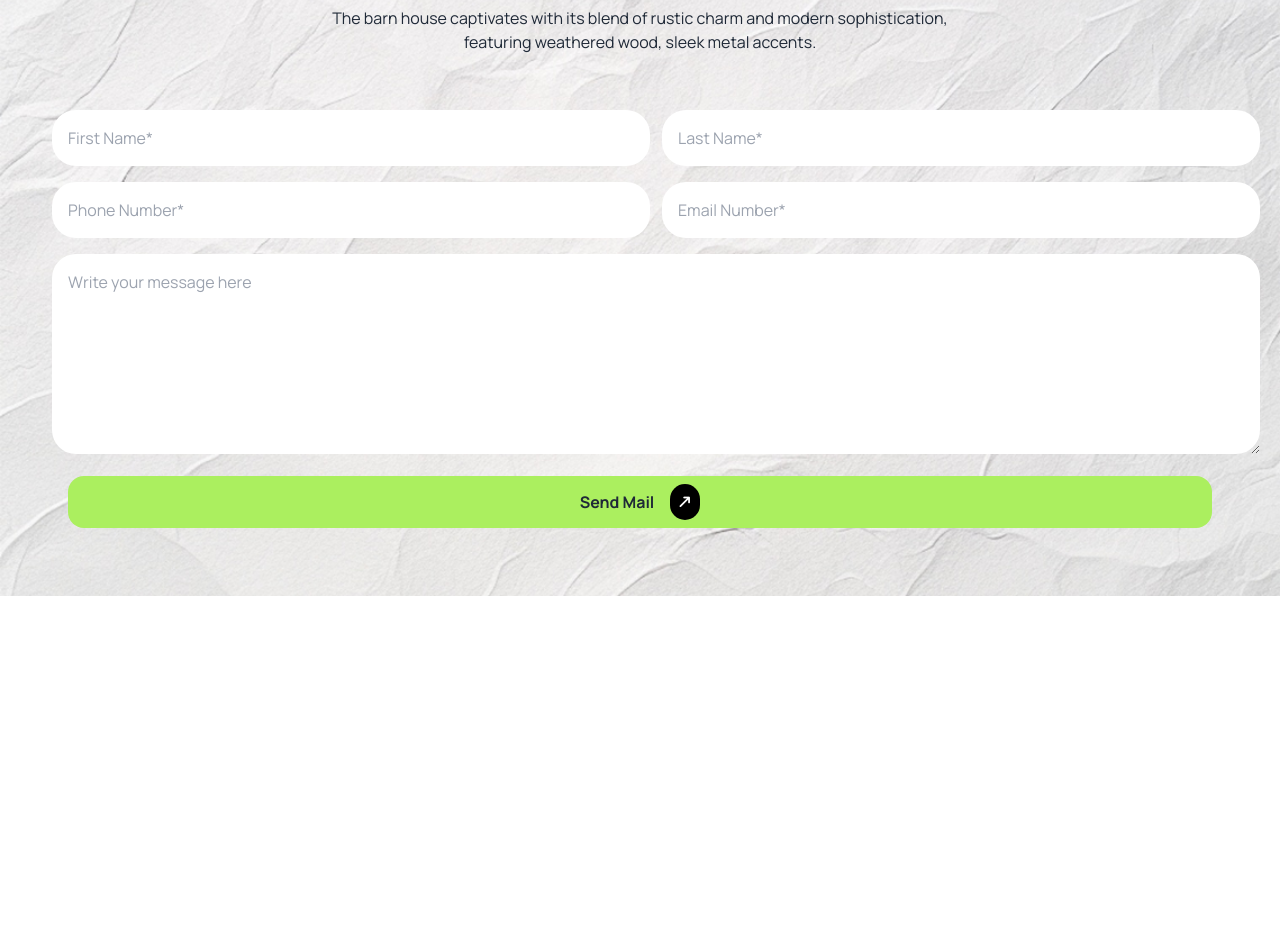
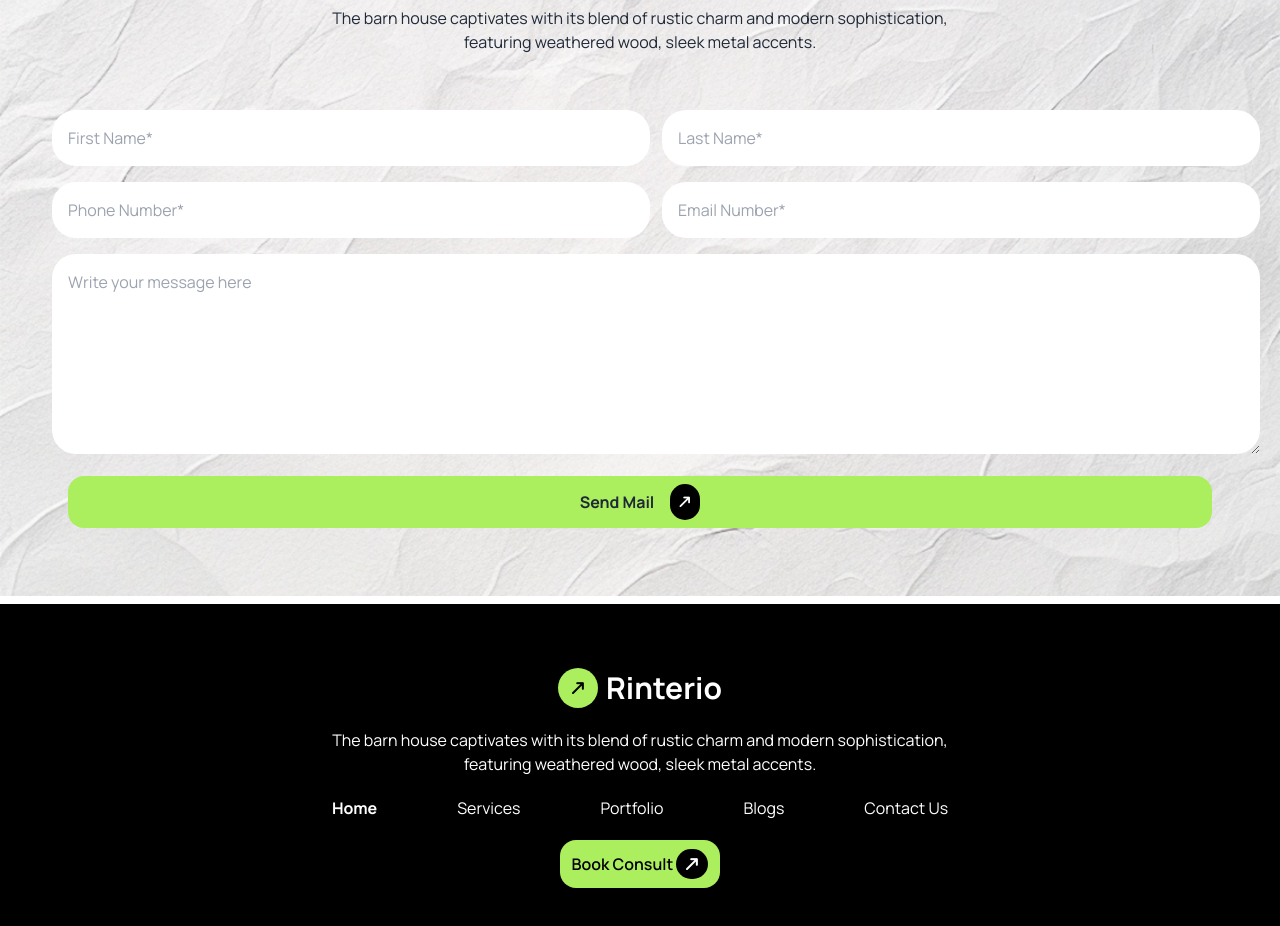
Before and after one commit to rimanroni/Rinterio, a plain HTML site: page index.html in a window 1280 px wide. Shown: the part 3868-4794 px from the top of the page. Before the commit the page ends 4464 px from the top, so only its background shows below. Drawn offline with nearby package versions, Linux system fonts and the light colour scheme.

Commit message:
Footer section Added And End Projects

```diff
--- a/index.html
+++ b/index.html
@@ -312,8 +312,28 @@
             </section>
       </main>
       <!-- footer  -->
-       <footer>
+       <footer class="bg-black py-12 mt-2 text-white">
+              <div class="container">
+                <nav class="container py-4 px-4 flex flex-col gap-y-5 items-center justify-between ">
+                    <div class="flex items-center gap-x-2">
+                      <button class="btns text-black  w-[40px] h-[30px ] p-2 rounded-full"><i class="fa-solid -rotate-45 fa-arrow-right-long"></i></button>
+                      <h1 class="text-xl font-bold md:text-3xl">Rinterio</h1>
 
+                    </div>
+                    <p class="text-center">The barn house captivates with its blend of rustic charm and modern sophistication, <br> featuring weathered wood, sleek metal accents.</p>
+                    <ul class="flex lg:flex-row flex-col gap-y-4  lg:gap-x-20">
+                     <li class="font-bold">Home</li>
+                     <li>Services</li>
+                     <li>Portfolio</li>
+                     <li>Blogs</li>
+                     <li>Contact Us</li>
+                    </ul>
+                    <div class="  md:flex gap-x-3">
+                      <button class="btns font-semibold space-x-3 p-3 text-black rounded-2xl">Book Consult <span class=" w-[60px] h-[30px ] px-2 py-1  bg-black   text-white rounded-full"><i class="fa-solid -rotate-45 fa-arrow-right-long"></i></span></button>
+                    </div>
+
+                 </nav>
+              </div>
        </footer>
 </body>
 </html>
```
